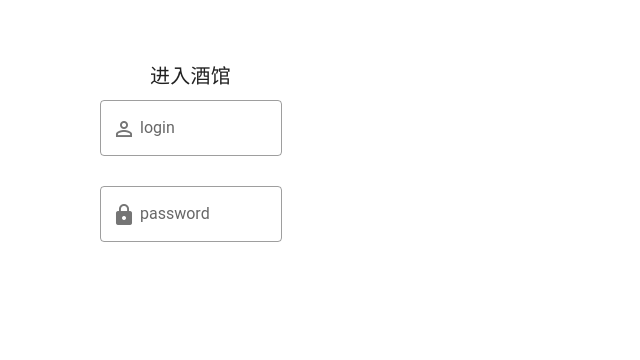
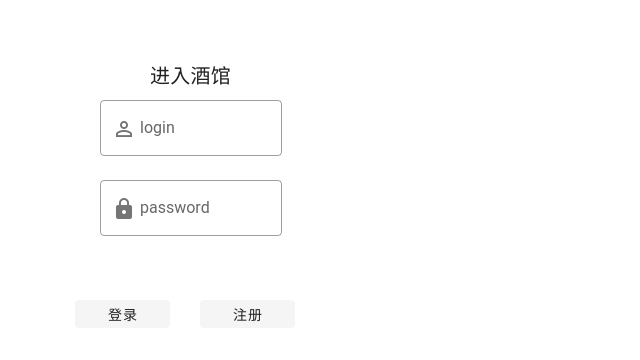
Before and after one commit to Quophic/JiuGuan, a Vue app in the folder jiuguan/: page /login in a window 1280 px wide. Shown: the top 360 px of the page, without its empty margins (0-640 px from the left). Built offline with nearby package versions, Linux system fonts and the light colour scheme.

Commit message:
:sparkles: 增加了登录成功页面 优化登录页面的跳转逻辑

```diff
--- a/jiuguan/src/router/index.js
+++ b/jiuguan/src/router/index.js
@@ -5,6 +5,7 @@ import Login from '../views/Login.vue'
 import Start from '../views/Start.vue'
 import Register from '../views/Register.vue'
 import Community from '../views/Community.vue'
+import LoginWelcome from '../views/LoginWelcome.vue'
 Vue.use(VueRouter)
 
 const routes = [
@@ -27,6 +28,11 @@ const routes = [
     path: '/community',
     name: 'Community',
     component: Community
+  },
+  {
+    path: '/loginWelcome',
+    name: 'LoginWelcome',
+    component: LoginWelcome
   }
 ]
 
--- a/jiuguan/src/views/Login.vue
+++ b/jiuguan/src/views/Login.vue
@@ -4,9 +4,19 @@
 
     </div>
     <h1 class="title">进入酒馆</h1>
-    <div class="loginInput">
+    <div class="usernameInput">
       <v-text-field outlined clearable prepend-inner-icon="perm_identity" label="login"></v-text-field>
+    </div>
+    <div class="passwordInput">
       <v-text-field outlined clearable type="password" prepend-inner-icon="lock" label="password"></v-text-field>
+    </div>
+    <div class="logbutton">
+      <a href="/loginWelcome">
+        <v-btn id="loginBtn" depressed large height="28px" width="95px">登录</v-btn>
+      </a>
+      <a href="/register">
+        <v-btn id="regBtn" depressed large height="28px" width="95px">注册</v-btn>
+      </a>
     </div>
   </div>
 </template>
@@ -16,12 +26,21 @@ export default {};
 </script>
 
 <style>
-.loginInput {
+.usernameInput,
+.passwordInput {
   position: fixed;
-  top:100px;
-  left: 100px;
   width: 182px;
   height: 20px;
+}
+
+.usernameInput {
+  top: 100px;
+  left: 100px;
+}
+
+.passwordInput {
+  top: 180px;
+  left: 100px;
 }
 
 h1 {
@@ -30,4 +49,22 @@ h1 {
   left: 150px;
 }
 
+.logbutton {
+  position: fixed;
+  top: 300px;
+  left: 100px;
+}
+
+#loginBtn {
+  position: fixed;
+  top: 300px;
+  left: 75px;
+}
+
+#regBtn {
+  position: fixed;
+  top: 300px;
+  left: 200px;
+}
+
 </style>
--- /dev/null
+++ b/jiuguan/src/views/LoginWelcome.vue
@@ -0,0 +1,13 @@
+<template>
+  <p>这是登陆成功的欢迎页面</p>
+</template>
+
+<script>
+export default {
+
+}
+</script>
+
+<style>
+
+</style>
```
